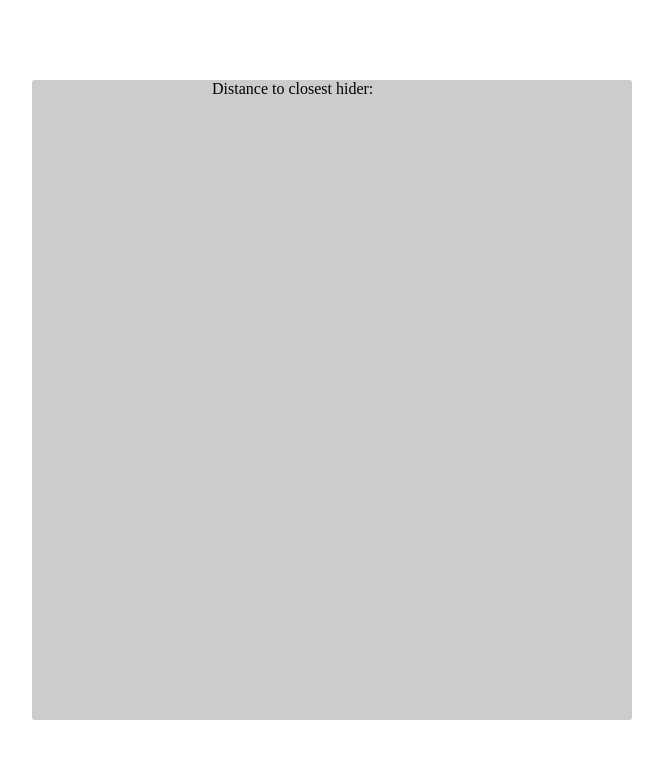
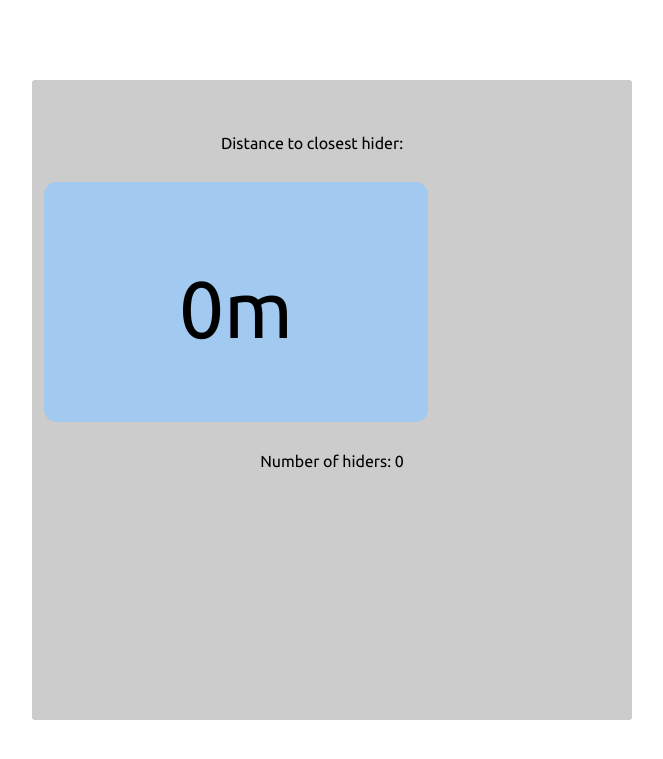
Before and after one commit to antoni-g/hide, a PHP site: page /seeker.html in a window 1280 px wide. Shown: the top 759 px of the page, without its empty margins (308-971 px from the left). Run offline with PHP 8.4, Linux system fonts and the light colour scheme; some libraries are stand-ins or nearby versions.

Commit message:
lots of progress

```diff
--- a/hider.js
+++ b/hider.js
@@ -1,6 +1,6 @@
 
-var seekerDistance = 30;
-var seekerAngle = 70;
+var seekerDistance = 0;
+var seekerAngle = 0;
 var seekerOpacity = 1;
 var drawing = false;
 var multiplier = .3;
--- a/resources.css
+++ b/resources.css
@@ -8,7 +8,21 @@ input[type=button] {
      font-size: 1em;
  }
 
+#distance{
+  margin: 12px;
+  width: 30vw;
+  height: 20vh;
+  border-radius:1vw;
+  padding-top: 1em;
+  background-color: #a2c9ef;
+  font-family: 'Ubuntu';
+  font-size: 5em;
+  text-align: center;
+}
+
 .center-div {
+  display: inline;
+  text-align: center;
   position: absolute;
   margin: auto;
   top: 0;
--- a/seeker.html
+++ b/seeker.html
@@ -7,28 +7,18 @@
     #explanation{
       width: 200px;
       padding-left: 30%;
-      padding-right: 40%;
       font-family: 'Ubuntu';
       font-size: 1em;
+      padding-right: 40%;
     }
-    #distance{
-      font-size: 34px;
-      margin: 10px;
-      width: 200px;
-      height: 250px;
-      padding: 10px;
-      padding-left: 30%;
-      padding-right: 40%;
-      font-family: 'Ubuntu';
-      font-size: 3em;
-    }
+
   html, body {overflow:hidden;}
 
   </style>
     <link rel="stylesheet" href="resources.css">
   <script src="https://s3.amazonaws.com/stitch-sdks/js/bundles/4/stitch.js"></script>
   <head>
-    <title>Simple Canvas Example</title>
+    <link href='https://fonts.googleapis.com/css?family=Ubuntu' rel='stylesheet'>
     <script src="https://code.jquery.com/jquery-3.3.1.js"
   integrity="sha256-2Kok7MbOyxpgUVvAk/HJ2jigOSYS2auK4Pfzbm7uH60="
   crossorigin="anonymous"></script>
@@ -37,10 +27,18 @@
 
   <body>
     <div class='center-div'>
-      <div id="explanation">
+      <br>
+      <br>
+      <br>
+      <div  id="explanation">
         Distance to closest hider:
       </div>
-      <div id="distance"></div>
+      <br>
+      <div class="distance" id="distance">0m</div>
+      <br>
+      <div  id="players">
+        Number of hiders: 0
+      </div>
     </div>
   </body>
 
--- a/seeker.js
+++ b/seeker.js
@@ -8,7 +8,8 @@ const client = stitch.Stitch.initializeDefaultAppClient('hide-yntsk');
 window.setInterval(function(){
 var distance;
 db.collection('default').find({}, { limit: 100}).asArray().then(docs => {
-	$('#distance').html(getMin(docs).toFixed(2));
+	$('#distance').html(getMin(docs).toFixed(2) + "m");
+  $('#players').html("Number of hiders: " + docs.length)
 })
 
 }, 500);
@@ -39,6 +40,7 @@ var options = {
 var crd;
 function success(pos) {
   crd = pos.coords;
+  if (crd) {
     db.collection('default').updateMany({owner_id: client.auth.user.id}, {
       $set:{
         location:{
@@ -49,6 +51,11 @@ function success(pos) {
           hider: false
         }
       }, {upsert:true})
+
+  }
+  else {
+    console.log('local location error')
+  }
 }
 function error(err) {
   console.warn('ERROR(' + err.code + '): ' + err.message);
```
Lines whose indentation alone changed are shown as unchanged.
